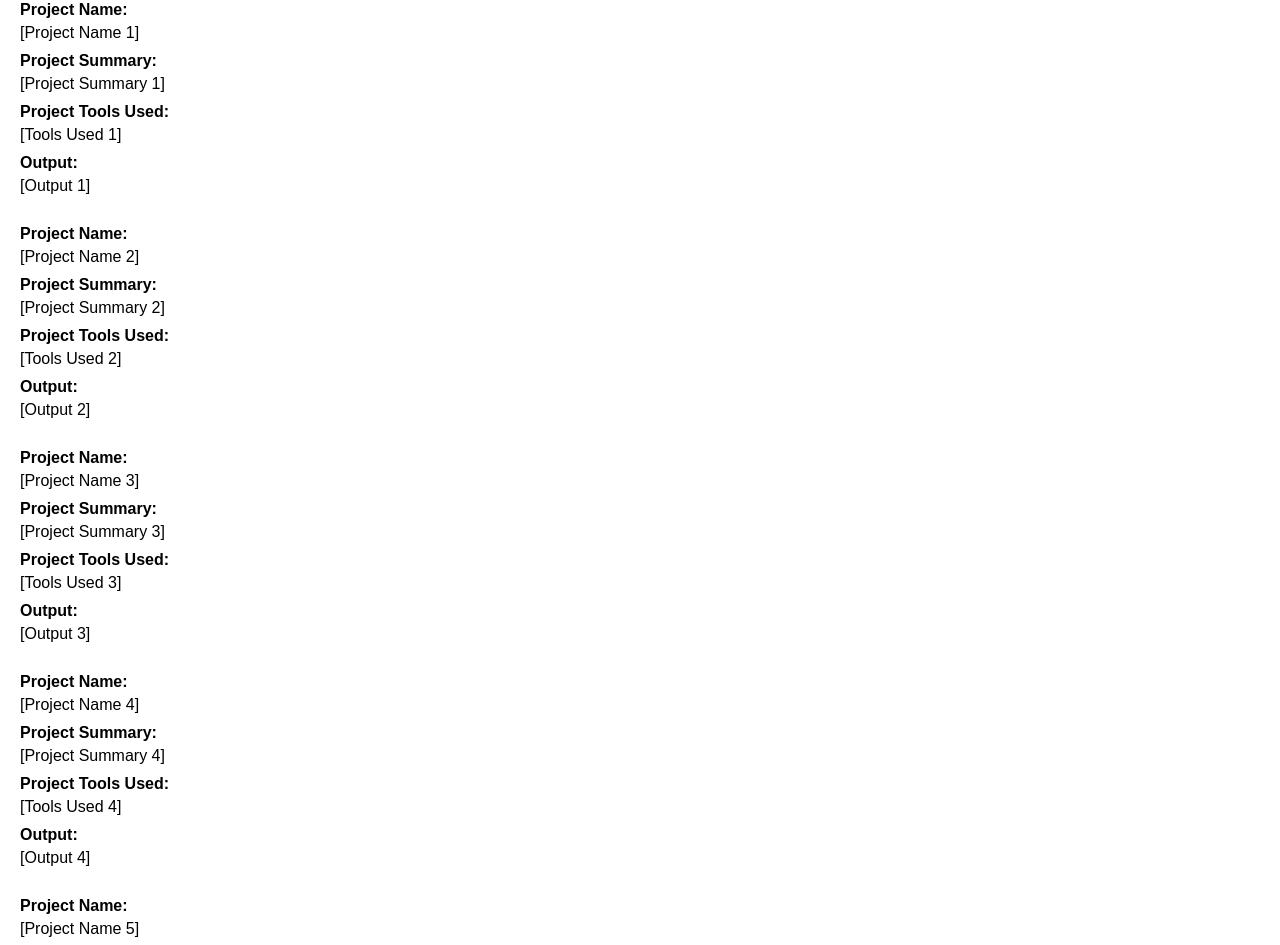
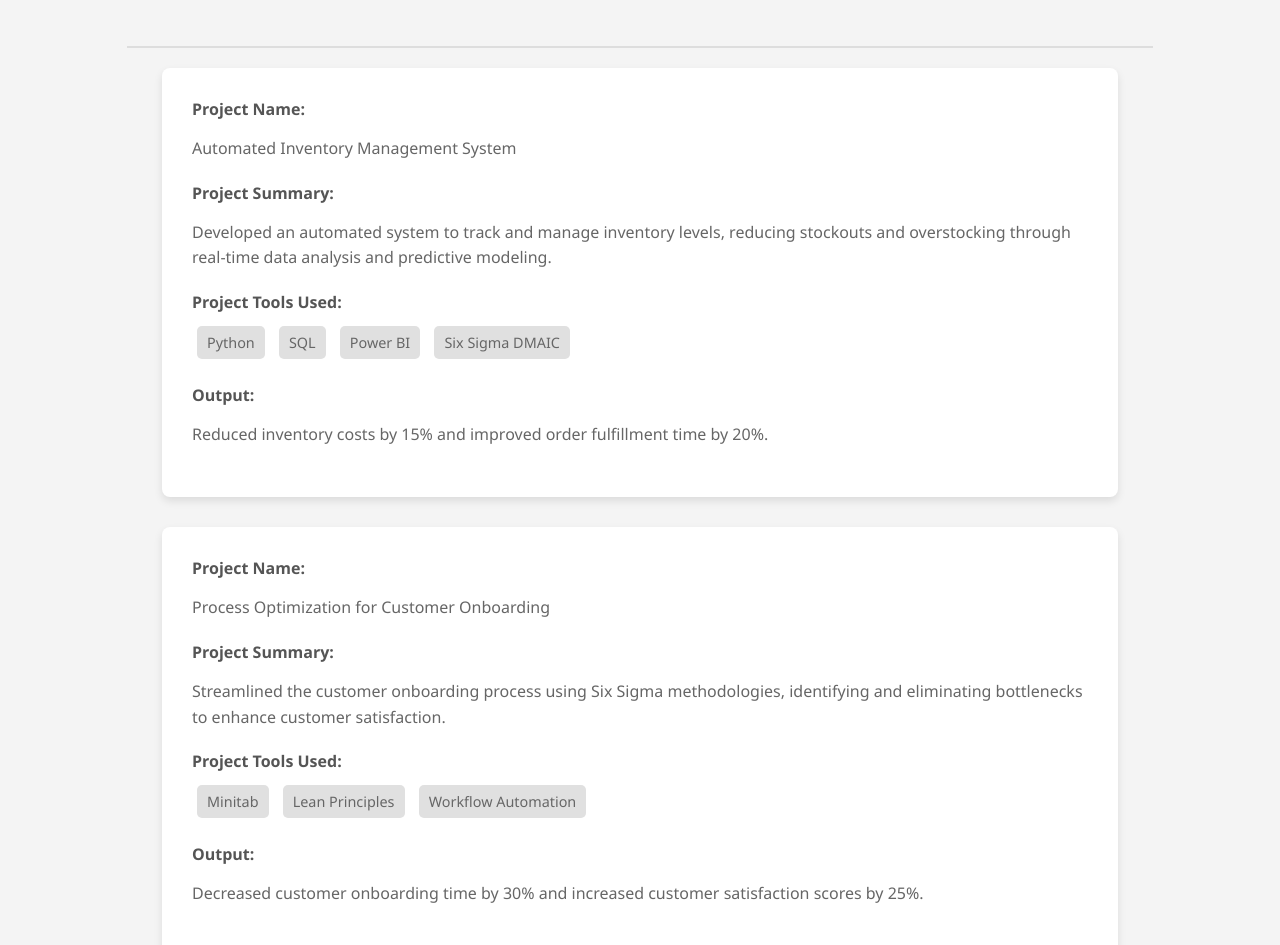
Before and after one commit to abhisheky/abhisheky.github.io, a plain HTML site: page index.html in a window 1280 px wide. Shown: the part 89-1034 px from the top of the page. Drawn offline with Linux system fonts and the light colour scheme.

Commit message:
Update index.html

```diff
--- a/index.html
+++ b/index.html
@@ -3,122 +3,180 @@
 <head>
     <meta charset="UTF-8">
     <meta name="viewport" content="width=device-width, initial-scale=1.0">
-    <title>Six Sigma and Automation Projects</title>
+    <title>Six Sigma & Automation Projects</title>
     <style>
         body {
-            font-family: sans-serif;
-            margin: 20px;
+            font-family: 'Segoe UI', Tahoma, Geneva, Verdana, sans-serif;
+            background-color: #f4f4f4;
+            color: #333;
+            margin: 0;
+            padding: 0;
+            display: flex;
+            flex-direction: column;
+            align-items: center;
         }
+
+        h1 {
+            text-align: center;
+            margin: 30px 0;
+            color: #0078d4;
+            text-transform: uppercase;
+            letter-spacing: 2px;
+            border-bottom: 2px solid #0078d4;
+            padding-bottom: 10px;
+        }
+
+        hr {
+            width: 80%;
+            border: 1px solid #ddd;
+            margin: 20px 0;
+        }
+
         .project {
+            background-color: #fff;
+            border-radius: 8px;
+            box-shadow: 0 4px 8px rgba(0, 0, 0, 0.1);
+            padding: 30px;
+            width: 70%;
             margin-bottom: 30px;
+            transition: transform 0.3s ease;
         }
+
+        .project:hover {
+            transform: translateY(-5px);
+        }
+
         .project-section {
-            margin-bottom: 10px;
+            margin-bottom: 20px;
         }
+
         .project-section strong {
             display: block;
-            margin-bottom: 5px;
+            margin-bottom: 8px;
+            color: #555;
+            font-weight: 600;
+        }
+
+        .project-section p {
+            line-height: 1.6;
+            color: #666;
+        }
+
+        .project-section p.tools {
+            display: inline-block;
+            background-color: #e0e0e0;
+            padding: 5px 10px;
+            border-radius: 5px;
+            margin: 5px;
+            font-size: 0.9em;
+        }
+
+        /* Responsive Design */
+        @media (max-width: 768px) {
+            .project {
+                width: 90%;
+                padding: 20px;
+            }
         }
     </style>
 </head>
 <body>
-    <h1>Six Sigma and Automation Projects</h1>
+    <h1>Six Sigma & Automation Projects</h1>
     <hr>
 
     <div class="project">
         <div class="project-section">
             <strong>Project Name:</strong>
-            [Project Name 1]
+            <p>Automated Inventory Management System</p>
         </div>
         <div class="project-section">
             <strong>Project Summary:</strong>
-            [Project Summary 1]
+            <p>Developed an automated system to track and manage inventory levels, reducing stockouts and overstocking through real-time data analysis and predictive modeling.</p>
         </div>
         <div class="project-section">
             <strong>Project Tools Used:</strong>
-            [Tools Used 1]
+            <p class="tools">Python</p> <p class="tools">SQL</p> <p class="tools">Power BI</p> <p class="tools">Six Sigma DMAIC</p>
         </div>
         <div class="project-section">
             <strong>Output:</strong>
-            [Output 1]
+            <p>Reduced inventory costs by 15% and improved order fulfillment time by 20%.</p>
         </div>
     </div>
 
     <div class="project">
         <div class="project-section">
             <strong>Project Name:</strong>
-            [Project Name 2]
+            <p>Process Optimization for Customer Onboarding</p>
         </div>
         <div class="project-section">
             <strong>Project Summary:</strong>
-            [Project Summary 2]
+            <p>Streamlined the customer onboarding process using Six Sigma methodologies, identifying and eliminating bottlenecks to enhance customer satisfaction.</p>
         </div>
         <div class="project-section">
             <strong>Project Tools Used:</strong>
-            [Tools Used 2]
+            <p class="tools">Minitab</p> <p class="tools">Lean Principles</p> <p class="tools">Workflow Automation</p>
         </div>
         <div class="project-section">
             <strong>Output:</strong>
-            [Output 2]
+            <p>Decreased customer onboarding time by 30% and increased customer satisfaction scores by 25%.</p>
         </div>
     </div>
 
     <div class="project">
         <div class="project-section">
             <strong>Project Name:</strong>
-            [Project Name 3]
+            <p>Automated Quality Control System</p>
         </div>
         <div class="project-section">
             <strong>Project Summary:</strong>
-            [Project Summary 3]
+            <p>Implemented an automated quality control system using machine learning to detect defects in production, reducing manual inspection time and improving product quality.</p>
         </div>
         <div class="project-section">
             <strong>Project Tools Used:</strong>
-            [Tools Used 3]
+            <p class="tools">TensorFlow</p> <p class="tools">OpenCV</p> <p class="tools">Statistical Process Control (SPC)</p>
         </div>
         <div class="project-section">
             <strong>Output:</strong>
-            [Output 3]
+            <p>Reduced defect rates by 40% and decreased inspection time by 50%.</p>
         </div>
     </div>
 
     <div class="project">
         <div class="project-section">
             <strong>Project Name:</strong>
-            [Project Name 4]
+            <p>Predictive Maintenance System</p>
         </div>
         <div class="project-section">
             <strong>Project Summary:</strong>
-            [Project Summary 4]
+            <p>Developed a predictive maintenance system to forecast equipment failures, minimizing downtime and optimizing maintenance schedules.</p>
         </div>
         <div class="project-section">
             <strong>Project Tools Used:</strong>
-            [Tools Used 4]
+            <p class="tools">R</p> <p class="tools">Machine Learning</p> <p class="tools">Data Visualization</p>
         </div>
         <div class="project-section">
             <strong>Output:</strong>
-            [Output 4]
+            <p>Reduced equipment downtime by 25% and lowered maintenance costs by 20%.</p>
         </div>
     </div>
 
     <div class="project">
         <div class="project-section">
             <strong>Project Name:</strong>
-            [Project Name 5]
+            <p>Automated Reporting and Analytics Dashboard</p>
         </div>
         <div class="project-section">
             <strong>Project Summary:</strong>
-            [Project Summary 5]
+            <p>Created an automated dashboard for real-time reporting and analytics, providing insights into key performance indicators and enabling data-driven decision-making.</p>
         </div>
         <div class="project-section">
             <strong>Project Tools Used:</strong>
-            [Tools Used 5]
+            <p class="tools">Tableau</p> <p class="tools">Google Analytics</p> <p class="tools">Excel Automation</p>
         </div>
         <div class="project-section">
             <strong>Output:</strong>
-            [Output 5]
+            <p>Improved reporting efficiency by 60% and enhanced data accessibility for stakeholders.</p>
         </div>
     </div>
-
 </body>
 </html>
```
